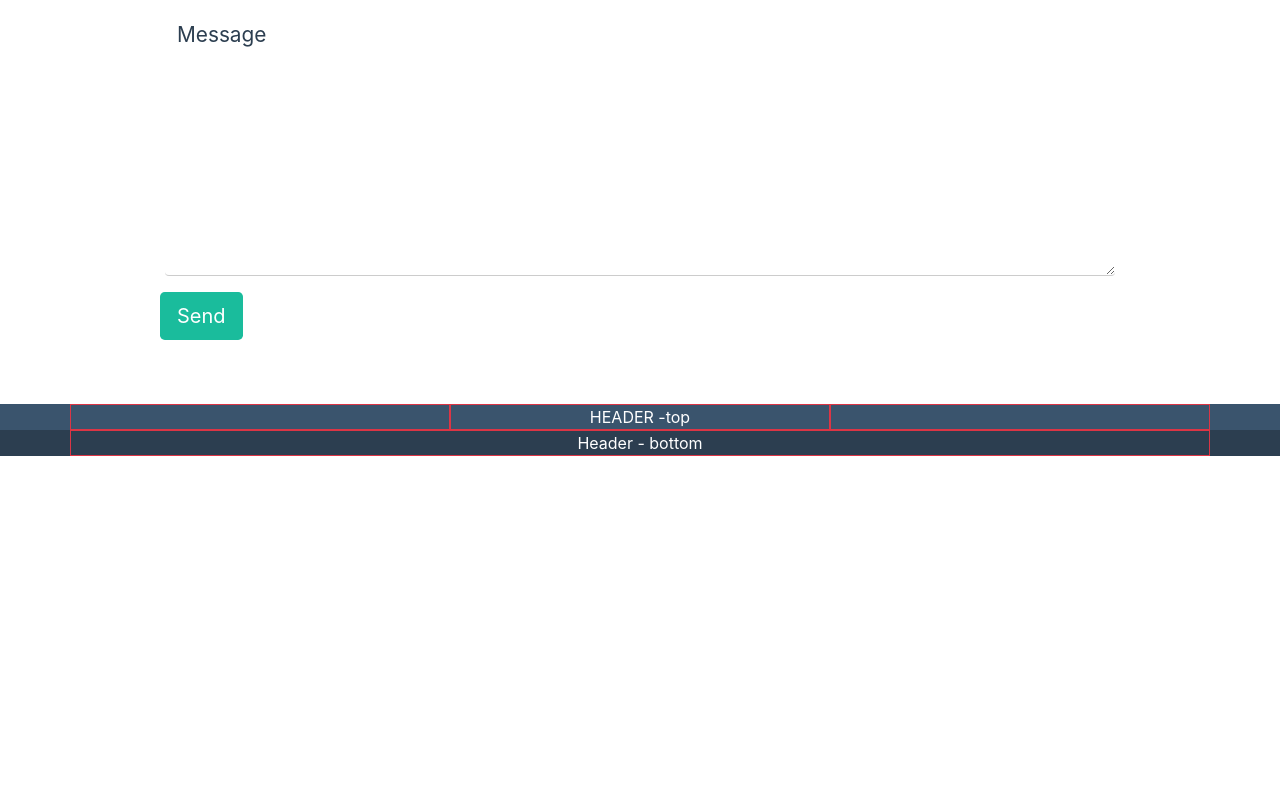
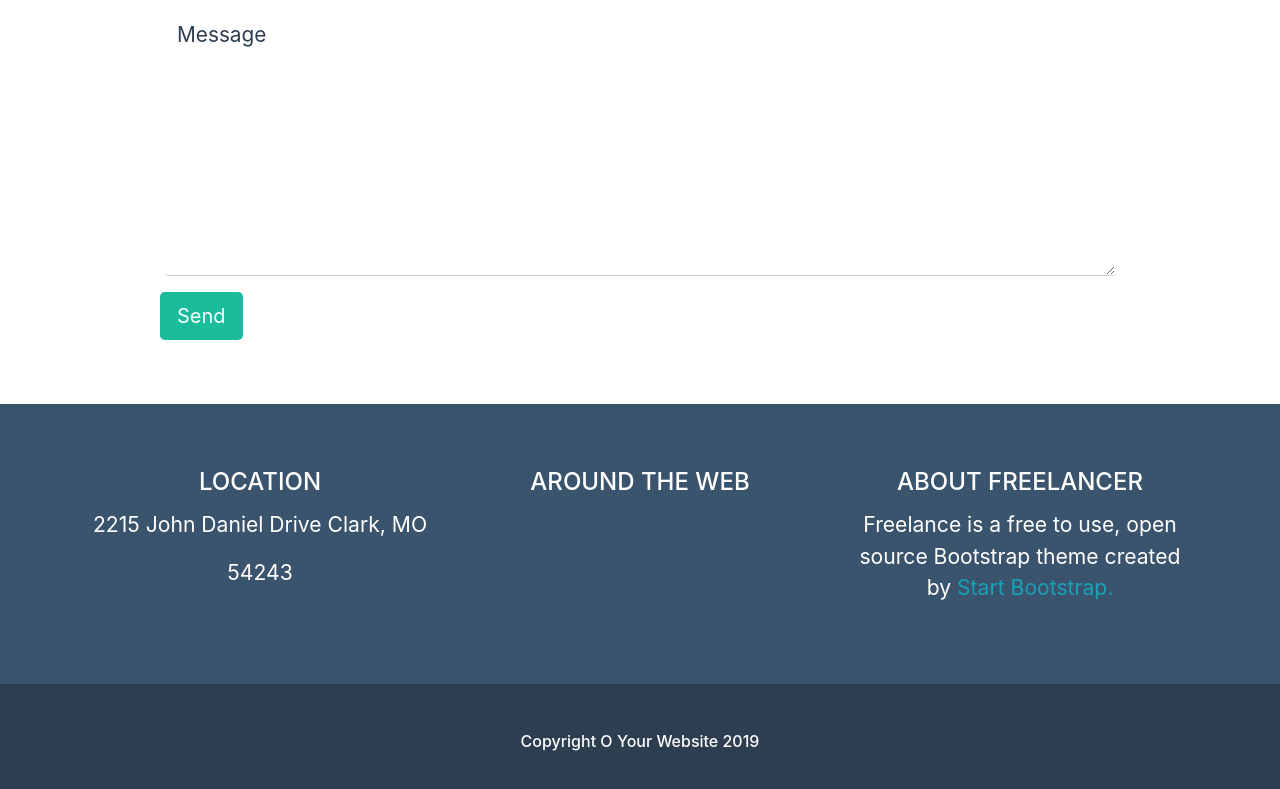
Before and after one commit to planeset94/html-css-bootstrap-freelancer, a plain HTML site: page index.html in a window 1280 px wide. Shown: the part 2237-3026 px from the top of the page. Before the commit the page ends 2693 px from the top, so only its background shows below. Drawn offline with nearby package versions, Linux system fonts and the light colour scheme.

```diff
--- a/assets/css/style.css
+++ b/assets/css/style.css
@@ -26,8 +26,6 @@
     border-bottom: 1px solid #CCCCCC;
 }
 
-
-
 ._pl-5{
     padding-left: 5rem;
 }
@@ -40,6 +38,9 @@
 }
 ._py-4{
     padding:4rem 0;
+}
+._py-3{
+    padding:3rem 0;
 }
 ._px-4{
     padding:0 4rem;
@@ -113,18 +114,6 @@
     height: auto;
 }
 
-
-
-
-
-
-
-
-
-
-
-
-
 /* MEDIA QUERY  */
 
 
@@ -140,7 +129,6 @@
     }
 
 }
-
 
 @Media screen and (min-width:768px) and (max-width:991px){
     ._link_dim-md-middle{
@@ -160,10 +148,13 @@
 
 
 @Media screen and (min-width:200px) and (max-width:767px){
-    ._pt-xs-1{
+    ._pt-sm-1{
         padding-top: 1rem;
     }
-    ._p-xs-normal{
+    ._pt-sm-3{
+        padding-top: 3rem;
+    }
+    ._p-sm-normal{
         font-size:1.5rem;
         }
 
--- a/index.html
+++ b/index.html
@@ -169,7 +169,7 @@
                             theme created by Start Bootstrap. The download includes the complete source files including
                             HTML, CSS, and JavaScript as well as optional LESS stylesheets for easy customization.</p>
                     </div>
-                    <div class="col-md-6 col-xs-12 text-white pt-md-3 _pt-xs-1 _pr-lg-5 _pr-md-5">
+                    <div class="col-md-6 col-xs-12 text-white pt-md-3 _pt-sm-1 _pr-lg-5 _pr-md-5">
                         <p class="_p-normal _p-xs-normal">Whether you're a
                             student
                             looking
@@ -260,13 +260,24 @@
 
 
     <footer>
-        <section class="information _bg_blue">
+        <section class="information _bg_blue _py-4 ">
             <div class="container">
 
                 <div class="row">
-                    <div class="col-md-4 col-xs-12 border border-danger text-white"></div>
-                    <div class="col-md-4 col-xs-12 border border-danger text-white text-center">HEADER -top</div>
-                    <div class="col-md-4 col-xs-12 border border-danger text-white"></div>
+                    <div class="col-md-4 col-xs-12 text-center text-white">
+                        <h4 class="pb-1">LOCATION</h4>
+                        <p class="_p-normal _p-sm-normal"> 2215 John Daniel Drive Clark, MO</p>
+                        <p class="_p-normal _p-sm-normal">54243</p>
+
+                    </div>
+                    <div class="col-md-4 col-xs-12 text-white text-center _pt-sm-3">
+                        <h4 class="pb-1">AROUND THE WEB</h4>
+                    </div>
+                    <div class="col-md-4 col-xs-12 text-white text-center _pt-sm-3">
+                        <h4 class="pb-1">ABOUT FREELANCER</h4>
+                        <p class="_p-normal _p-sm-normal"> Freelance is a free to use, open source Bootstrap
+                            theme created by <a href="#" class="text-info">Start Bootstrap.</a></p>
+                    </div>
                 </div>
 
 
@@ -274,14 +285,17 @@
 
 
         </section>
-
-        <section class="copyright _bg_darkblue">
+        <!-- copyright section  -->
+        <section class="copyright _bg_darkblue _py-3 ">
             <div class="container">
                 <div class="row">
-                    <div class="col-12 border border-danger text-white text-center">Header - bottom</div>
+                    <div class="col-12 text-white text-center">
+                        <p class="h6">Copyright O Your Website 2019</p>
+                    </div>
                 </div>
             </div>
         </section>
+        <!-- /copyright section  -->
 
     </footer>
 
```
